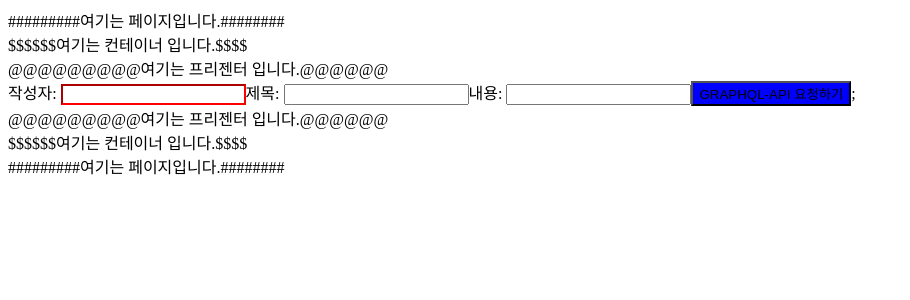
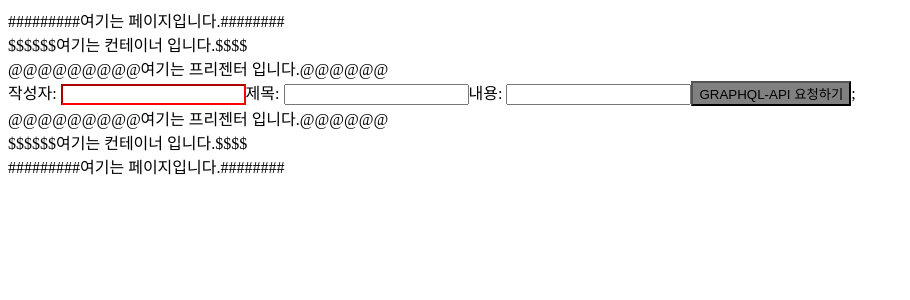
Before and after one commit to minngaeng/aa, a Next.js app in the folder class/: page /section07/07-01-set-state in a window 1280 px wide. Shown: the top 300 px of the page, without its empty margins (0-910 px from the left). Built offline with nearby package versions, Linux system fonts and the light colour scheme.

Commit message:
setState

```diff
--- a/class/src/components/units/board/07-write/BoardWrite.container.js
+++ b/class/src/components/units/board/07-write/BoardWrite.container.js
@@ -4,6 +4,8 @@ import BoardWriteUI from './BoardWrite.presenter';
 import { 나의그래프큐엘셋팅 } from './BoardWrite.queries';
 
 export default function BoardWrite() {
+  const [isActive, setIsActive] = useState(false);
+
   const [writer, setWriter] = useState();
   const [title, setTitle] = useState();
   const [contents, setContents] = useState();
@@ -25,26 +27,47 @@ export default function BoardWrite() {
     console.log(result);
   };
 
+  //입력했을 때 감지
   const onChangeWriter = (event) => {
     setWriter(event.target.value);
+    if (event.target.value && title && contents) {
+      //writer 는 함수 끝나기 전까지 state가 바뀌는 것이 아님 임시저장공간에 담음 => 함수 끝나면 state 바꾸고 처음부터 다시 읽어 나감.
+      setIsActive(true);
+    }
   };
+
+  // const onChangeTitle = (event) => {
+  //   setTitle(event.target.value);
+  //   if (writer && title && contents) {
+  //     setIsActive(true);
+  //   }
+  // };
 
   const onChangeTitle = (event) => {
     setTitle(event.target.value);
+    if (writer && event.target.value && contents) {
+      setIsActive(true);
+    }
   };
 
   const onChangeContents = (event) => {
     setContents(event.target.value);
+    if (writer && title && event.target.value) {
+      setIsActive(true);
+    }
   };
+
+  // state 는 임시저장공간에 넣어두고 불필요한 랜더링을 방지한다. => 그 이후 처음부터 읽어 내려온다
 
   return (
     <div>
       <div>$$$$$$여기는 컨테이너 입니다.$$$$</div>
       <BoardWriteUI
-        aaa={onClickSubmit}
-        bbb={onChangeWriter}
-        ccc={onChangeTitle}
-        ddd={onChangeContents}
+        onClickSubmit={onClickSubmit}
+        onChangeWriter={onChangeWriter}
+        onChangeTitle={onChangeTitle}
+        onChangeContents={onChangeContents}
+        is
       />
       <div>$$$$$$여기는 컨테이너 입니다.$$$$</div>
     </div>
--- a/class/src/components/units/board/07-write/BoardWrite.presenter.js
+++ b/class/src/components/units/board/07-write/BoardWrite.presenter.js
@@ -6,13 +6,21 @@ export default function BoardWriteUI(props) {
       <div>@@@@@@@@@여기는 프리젠터 입니다.@@@@@@</div>
       <div>
         {/* 작성자: <input type="text" onChange={onChangeWriter} /> */}
-        작성자: <RedInput type="text" onChange={props.bbb} />
+        작성자: <RedInput type="text" onChange={props.onChangeWriter} />
         {/* 제목: <input type="text" onChange={onChangeTitle} /> */}
-        제목: <input type="text" onChange={props.ccc} />
+        제목: <input type="text" onChange={props.onChangeTitle} />
         {/* 내용: <input type="text" onChange={onChangeContents} /> */}
-        내용: <input type="text" onChange={props.ddd} />
+        내용: <input type="text" onChange={props.onChangeContents} />
         {/* <button onClick={onClickSubmit}>GRAPHQL-API 요청하기</button>; */}
-        <BlueButton onClick={props.aaa}>GRAPHQL-API 요청하기</BlueButton>;
+        <BlueButton
+          onClick={props.onClickSubmit}
+          // mycolor="yellow"
+          // mycolor={true}
+          isActive={props.isActive}
+        >
+          GRAPHQL-API 요청하기
+        </BlueButton>
+        ;
       </div>
       <div>@@@@@@@@@여기는 프리젠터 입니다.@@@@@@</div>
     </div>
--- a/class/src/components/units/board/07-write/BoardWrite.styles.js
+++ b/class/src/components/units/board/07-write/BoardWrite.styles.js
@@ -4,6 +4,14 @@ export const RedInput = styled.input`
   border-color: red;
 `;
 
+// export const BlueButton = styled.button`
+//   background-color: ${(props) => props.mycolor};
+// `;
+
+// export const BlueButton = styled.button`
+//   background-color: ${(props) => (props.mycolor === true ? 'yellow' : 'gray')};
+// `;
+
 export const BlueButton = styled.button`
-  background-color: blue;
+  background-color: ${(props) => (props.isActive ? 'yellow' : 'gray')};
 `;
```
